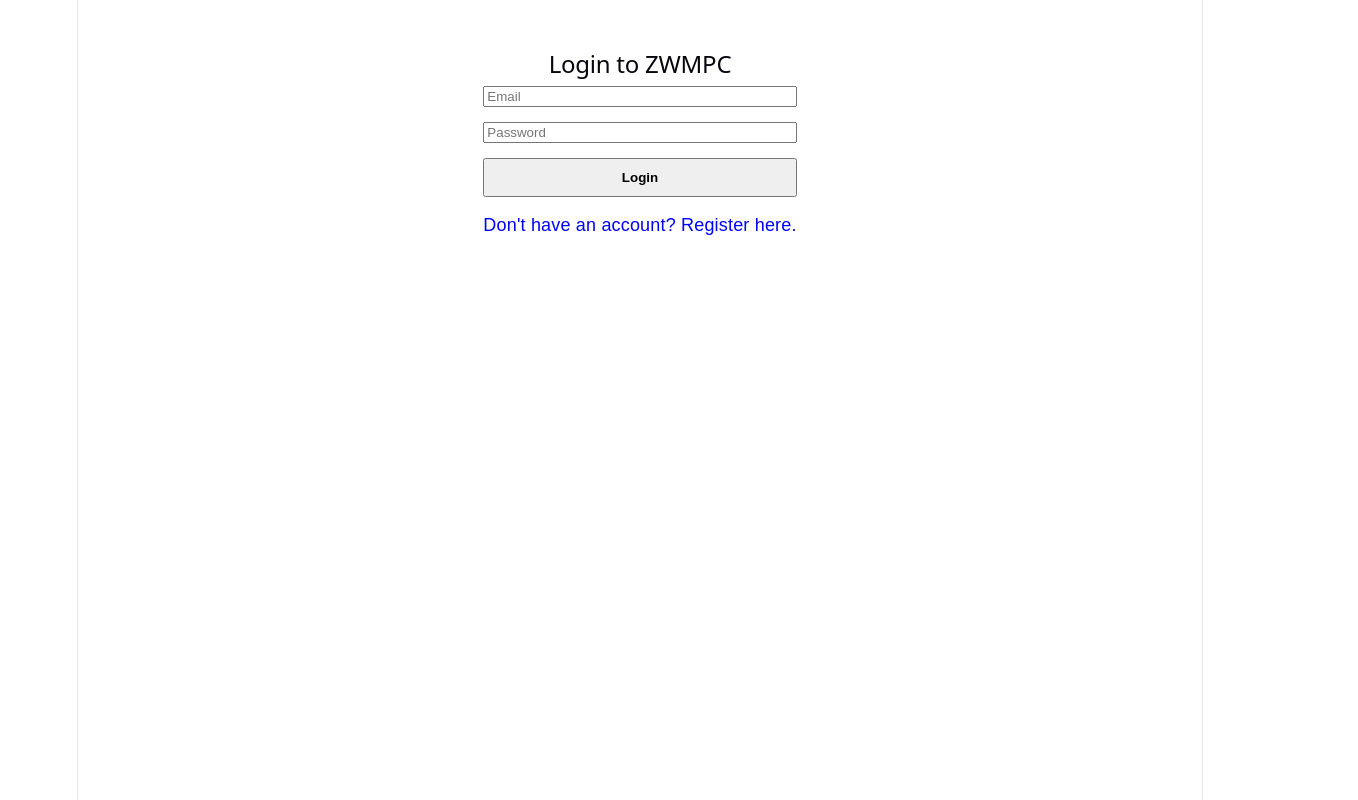
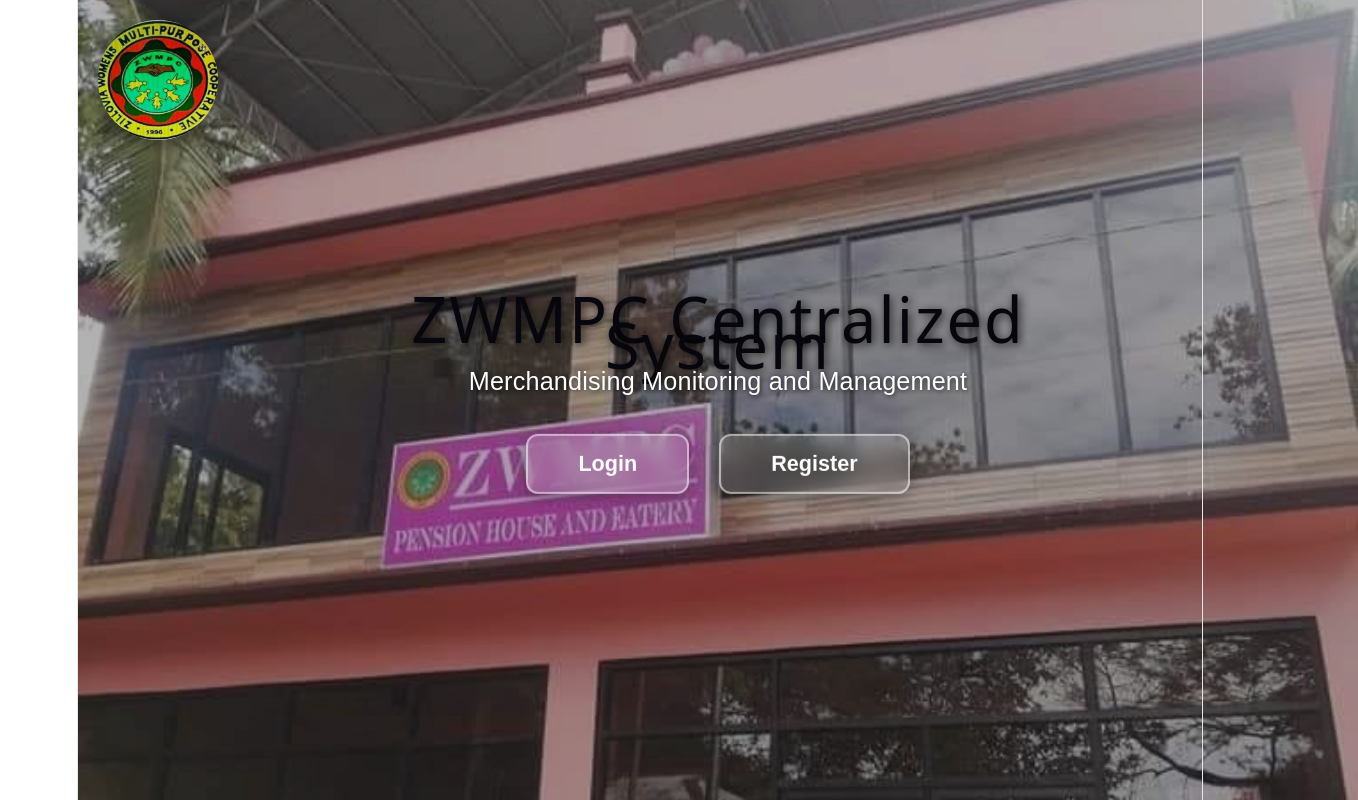
Before and after one commit to jakemiller01500-ship-it/zwmpc, a React (Vite) app in the folder zwmpc-frontend/: page / in a window 1280 px wide. Shown: the whole page, 1358 px wide, since content can reach past the window. Built offline with nearby package versions, Linux system fonts and the light colour scheme; no server answers.

Commit message:
Landing page

```diff
--- a/zwmpc-frontend/src/App.jsx
+++ b/zwmpc-frontend/src/App.jsx
@@ -1,6 +1,6 @@
 import { BrowserRouter, Routes, Route } from 'react-router-dom';
-import Auth from './Auth';
-import Dashboard from './Dashboard';
+import LandingPage from './LandingPage'; // <-- Changed from Auth
+import Dashboard from './dashboard';
 import Branches from './Branches';
 import StorageMonitor from './StorageMonitor';
 import UserManagement from './UserManagement';
@@ -9,30 +9,25 @@ import AdminHome from './AdminHome';
 import StaffHome from './StaffHome';
 
 function App() {
-  // Read the user from local storage to determine which dashboard to show
   const storedUser = localStorage.getItem('user');
   const user = storedUser ? JSON.parse(storedUser) : null;
 
   return (
     <BrowserRouter>
       <Routes>
-        <Route path="/" element={<Auth />} />
+        {/* Change this route to use LandingPage */}
+        <Route path="/" element={<LandingPage />} />
 
-        {/* Protected Dashboard Routes */}
         <Route path="/dashboard" element={<Dashboard />}>
-
-          {/* Dynamically load the Home component based on the role */}
           <Route index element={
             !user ? <div>Loading...</div> :
             user.role === 'super_admin' ? <SuperAdminHome /> :
             user.role === 'admin' ? <AdminHome /> :
             <StaffHome />
           } />
-
           <Route path="branches" element={<Branches />} />
           <Route path="users" element={<UserManagement />} />
           <Route path="storage" element={<StorageMonitor />} />
-
         </Route>
       </Routes>
     </BrowserRouter>
--- /dev/null
+++ b/zwmpc-frontend/src/LandingPage.jsx
@@ -0,0 +1,281 @@
+import { useState } from 'react';
+import axios from 'axios';
+import { useNavigate } from 'react-router-dom';
+
+export default function LandingPage() {
+  const [view, setView] = useState('home'); // 'home', 'login', 'register'
+  const [formData, setFormData] = useState({
+    username: '',
+    email: '',
+    password: '',
+    role: 'staff'
+  });
+  const [message, setMessage] = useState('');
+
+  const navigate = useNavigate();
+  const API_URL = import.meta.env.VITE_API_URL;
+
+  const handleChange = (e) => setFormData({ ...formData, [e.target.name]: e.target.value });
+
+  const handleSubmit = async (e, isLogin) => {
+    e.preventDefault();
+    const endpoint = isLogin ? '/api/login' : '/api/register';
+
+    try {
+      const response = await axios.post(`${API_URL}${endpoint}`, formData);
+
+      if (isLogin) {
+        localStorage.setItem('token', response.data.token);
+        localStorage.setItem('user', JSON.stringify(response.data.user));
+        navigate('/dashboard');
+      } else {
+        setMessage('Registration successful! Please wait for Admin approval.');
+        setView('login');
+        setFormData({ username: '', email: '', password: '', role: 'staff' });
+      }
+    } catch (error) {
+      setMessage(error.response?.data?.message || 'An error occurred');
+    }
+  };
+
+  // Calculate the dynamic clipping paths for the slant design
+  let clipPath = 'polygon(0 0, 0 0, 0 100%, 0 100%)'; // Hidden by default
+  if (view === 'login') {
+    clipPath = 'polygon(0 0, 65% 0, 35% 100%, 0 100%)'; // Slant / from left
+  } else if (view === 'register') {
+    clipPath = 'polygon(35% 0, 100% 0, 100% 100%, 65% 100%)'; // Slant \ from right
+  }
+
+  return (
+    <div style={styles.container}>
+      {/* Background Image */}
+      <div style={styles.background}></div>
+
+      {/* Top Left Logo */}
+      <img src="/zwmpc-logo.jpg" alt="ZWMPC Logo" style={styles.logo} />
+
+      {/* Animated Pink Slanted Panel */}
+      <div style={{ ...styles.pinkPanel, clipPath: clipPath }}></div>
+
+      {/* Home Screen (Buttons) */}
+      <div style={{ ...styles.homeContainer, opacity: view === 'home' ? 1 : 0, pointerEvents: view === 'home' ? 'auto' : 'none' }}>
+        <h1 style={styles.title}>ZWMPC Centralized System</h1>
+        <p style={styles.subtitle}>Merchandising Monitoring and Management</p>
+        <div style={styles.buttonGroup}>
+          <button style={styles.glassBtn} onClick={() => setView('login')}>Login</button>
+          <button style={styles.glassBtn} onClick={() => setView('register')}>Register</button>
+        </div>
+      </div>
+
+      {/* Login Card (Center-Left) */}
+      <div style={{ ...styles.slidingCard, left: '5%', transform: view === 'login' ? 'translateY(-50%) translateX(0)' : 'translateY(-50%) translateX(-150%)' }}>
+        <div style={styles.cardContent}>
+          <h2 style={styles.cardTitle}>Welcome Back</h2>
+          {message && <p style={styles.errorMsg}>{message}</p>}
+
+          <form onSubmit={(e) => handleSubmit(e, true)} style={styles.form}>
+            <input type="email" name="email" placeholder="Email" onChange={handleChange} value={formData.email} required style={styles.input} />
+            <input type="password" name="password" placeholder="Password" onChange={handleChange} value={formData.password} required style={styles.input} />
+            <button type="submit" style={styles.submitBtn}>Login</button>
+          </form>
+
+          <p style={styles.toggleText} onClick={() => { setView('register'); setMessage(''); }}>
+            Need an account? Register here.
+          </p>
+          <p style={styles.backText} onClick={() => { setView('home'); setMessage(''); }}>
+            ← Back to Home
+          </p>
+        </div>
+      </div>
+
+      {/* Register Card (Center-Right) */}
+      <div style={{ ...styles.slidingCard, right: '5%', transform: view === 'register' ? 'translateY(-50%) translateX(0)' : 'translateY(-50%) translateX(150%)' }}>
+        <div style={styles.cardContent}>
+          <h2 style={styles.cardTitle}>Create Account</h2>
+          {message && <p style={styles.errorMsg}>{message}</p>}
+
+          <form onSubmit={(e) => handleSubmit(e, false)} style={styles.form}>
+            <input type="text" name="username" placeholder="Username" onChange={handleChange} value={formData.username} required style={styles.input} />
+            <input type="email" name="email" placeholder="Email" onChange={handleChange} value={formData.email} required style={styles.input} />
+            <input type="password" name="password" placeholder="Password" onChange={handleChange} value={formData.password} required style={styles.input} />
+
+            <select name="role" value={formData.role} onChange={handleChange} required style={styles.input}>
+              <option value="staff" style={{color: 'black'}}>Staff</option>
+              <option value="admin" style={{color: 'black'}}>Branch Admin</option>
+            </select>
+
+            <button type="submit" style={styles.submitBtn}>Register Request</button>
+          </form>
+
+          <p style={styles.toggleText} onClick={() => { setView('login'); setMessage(''); }}>
+            Already have an account? Login here.
+          </p>
+          <p style={styles.backText} onClick={() => { setView('home'); setMessage(''); }}>
+            Back to Home →
+          </p>
+        </div>
+      </div>
+
+    </div>
+  );
+}
+
+// --- CSS STYLES ---
+const styles = {
+  container: {
+    position: 'relative',
+    width: '100vw',
+    height: '100vh',
+    overflow: 'hidden',
+    fontFamily: 'Arial, sans-serif',
+  },
+  background: {
+    position: 'absolute',
+    top: 0, left: 0, right: 0, bottom: 0,
+    backgroundImage: 'url("/zwmpc-building.jpg")',
+    backgroundSize: 'cover',
+    backgroundPosition: 'center',
+    filter: 'brightness(0.7)',
+    zIndex: -2,
+  },
+  pinkPanel: {
+    position: 'absolute',
+    top: 0, left: 0, right: 0, bottom: 0,
+    backgroundColor: '#f4a6b8', // Light pink matching the building trim
+    zIndex: -1,
+    transition: 'clip-path 0.8s cubic-bezier(0.68, -0.55, 0.265, 1.55)',
+  },
+  logo: {
+    position: 'absolute',
+    top: '20px',
+    left: '20px',
+    width: '120px',
+    height: '120px',
+    borderRadius: '50%',
+    boxShadow: '0 4px 15px rgba(0,0,0,0.4)',
+    zIndex: 10,
+  },
+  homeContainer: {
+    position: 'absolute',
+    top: '50%',
+    left: '50%',
+    transform: 'translate(-50%, -50%)',
+    textAlign: 'center',
+    color: 'white',
+    transition: 'opacity 0.4s ease',
+    zIndex: 1,
+  },
+  title: {
+    fontSize: '3.5rem',
+    margin: '0 0 10px 0',
+    textShadow: '2px 2px 10px rgba(0,0,0,0.8)',
+    letterSpacing: '2px',
+  },
+  subtitle: {
+    fontSize: '1.4rem',
+    marginBottom: '40px',
+    textShadow: '1px 1px 5px rgba(0,0,0,0.8)',
+  },
+  buttonGroup: {
+    display: 'flex',
+    gap: '30px',
+    justifyContent: 'center',
+  },
+  glassBtn: {
+    padding: '15px 50px',
+    fontSize: '1.2rem',
+    fontWeight: 'bold',
+    color: 'white',
+    background: 'rgba(255, 255, 255, 0.15)',
+    backdropFilter: 'blur(10px)',
+    WebkitBackdropFilter: 'blur(10px)',
+    border: '2px solid rgba(255, 255, 255, 0.5)',
+    borderRadius: '12px',
+    cursor: 'pointer',
+    boxShadow: '0 4px 15px rgba(0,0,0,0.3)',
+    transition: 'all 0.3s ease',
+  },
+  slidingCard: {
+    position: 'absolute',
+    top: '50%',
+    width: '100%',
+    maxWidth: '420px',
+    padding: '40px',
+    // Stronger white glassmorphism to pop against the pink background
+    background: 'rgba(255, 255, 255, 0.65)',
+    backdropFilter: 'blur(20px)',
+    WebkitBackdropFilter: 'blur(20px)',
+    border: '1px solid rgba(255, 255, 255, 0.8)',
+    borderRadius: '24px',
+    boxShadow: '0 8px 32px rgba(0,0,0,0.15)',
+    // Smooth slide animation
+    transition: 'transform 0.8s cubic-bezier(0.68, -0.55, 0.265, 1.55)',
+    zIndex: 5,
+    boxSizing: 'border-box',
+  },
+  cardContent: {
+    display: 'flex',
+    flexDirection: 'column',
+    alignItems: 'center',
+  },
+  cardTitle: {
+    color: '#333', // Dark text for readability on white glass
+    fontSize: '2rem',
+    marginBottom: '20px',
+    fontWeight: 'bold',
+  },
+  form: {
+    width: '100%',
+    display: 'flex',
+    flexDirection: 'column',
+    gap: '15px',
+  },
+  input: {
+    width: '100%',
+    padding: '15px',
+    borderRadius: '8px',
+    border: '1px solid rgba(0,0,0,0.1)',
+    background: 'rgba(255, 255, 255, 0.9)',
+    fontSize: '1rem',
+    boxSizing: 'border-box',
+    outline: 'none',
+    color: '#333',
+  },
+  submitBtn: {
+    width: '100%',
+    padding: '15px',
+    marginTop: '10px',
+    borderRadius: '8px',
+    border: 'none',
+    background: '#d81b60', // A deeper pink/maroon for the button
+    color: 'white',
+    fontSize: '1.1rem',
+    fontWeight: 'bold',
+    cursor: 'pointer',
+    boxShadow: '0 4px 10px rgba(0,0,0,0.2)',
+    transition: 'background 0.3s ease',
+  },
+  toggleText: {
+    color: '#0066cc',
+    marginTop: '20px',
+    cursor: 'pointer',
+    fontWeight: 'bold',
+    fontSize: '0.9rem',
+  },
+  backText: {
+    color: '#666',
+    marginTop: '10px',
+    cursor: 'pointer',
+    fontSize: '0.9rem',
+  },
+  errorMsg: {
+    color: '#d32f2f',
+    background: 'rgba(255, 0, 0, 0.1)',
+    padding: '10px',
+    borderRadius: '5px',
+    width: '100%',
+    textAlign: 'center',
+    marginBottom: '10px',
+    fontSize: '0.9rem',
+  }
+};
```
Also changed, not shown: zwmpc-frontend/public/zwmpc-building.jpg (added), zwmpc-frontend/public/zwmpc-logo.jpg (added).
